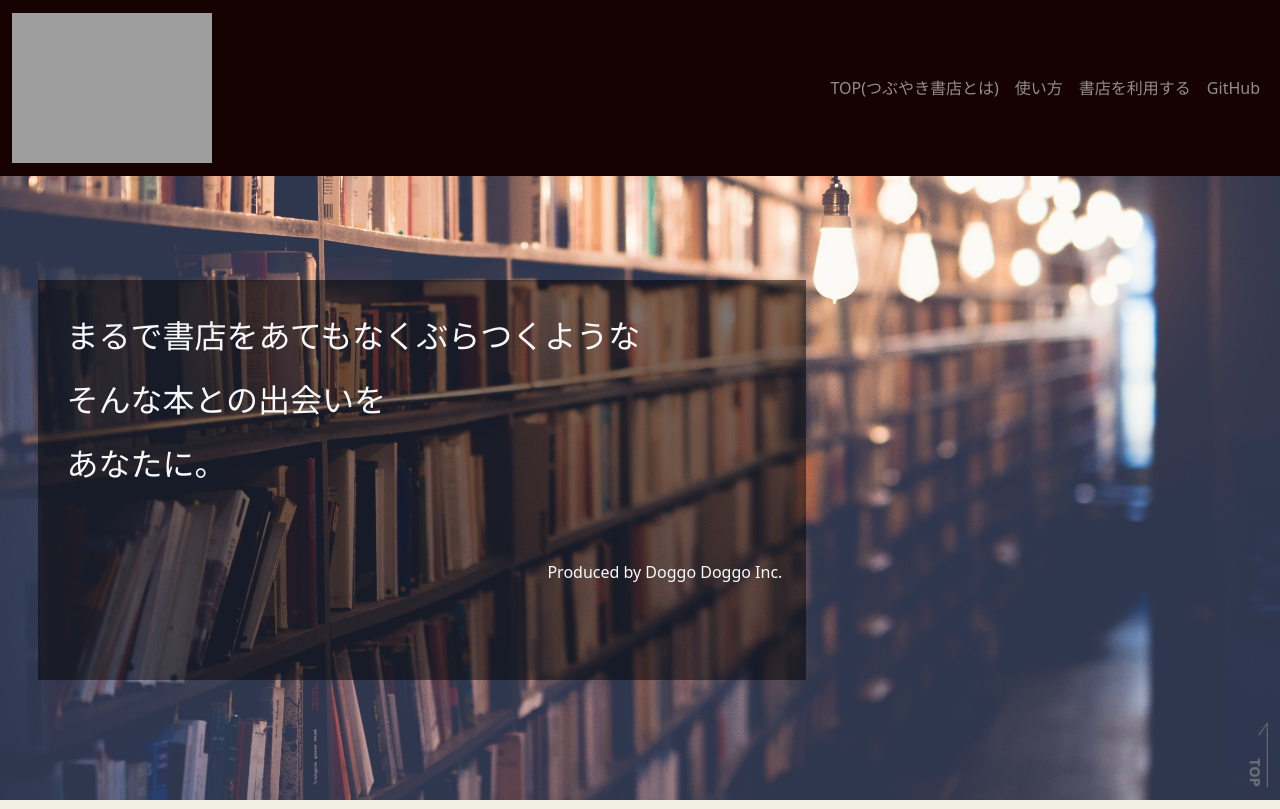
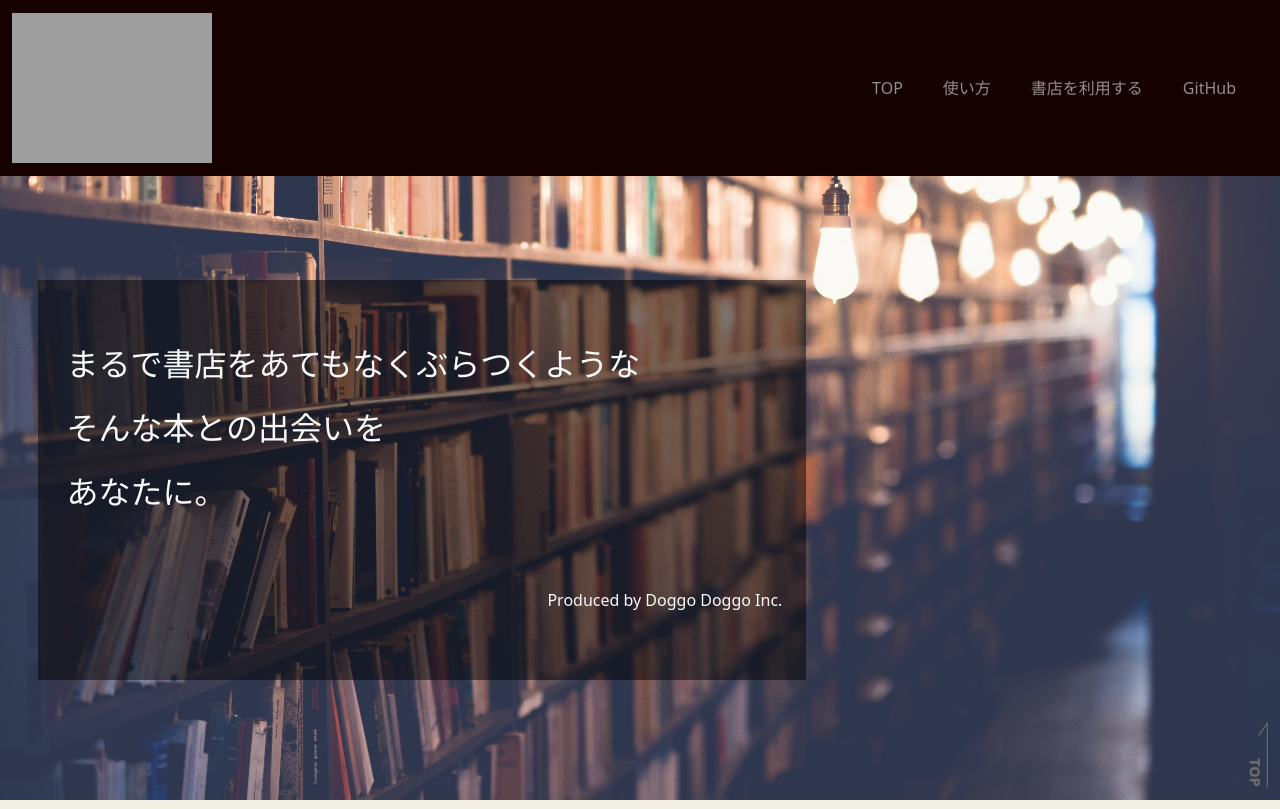
Before and after one commit to takahi-ro/fav-reco, a Flask app: page / in a window 1280 px wide. Shown: the top 809 px of the page. Run offline with Flask 2, Linux system fonts and the light colour scheme; some libraries are stand-ins or nearby versions; grey boxes are pictures that could not be loaded.

Commit message:
fix header

```diff
--- a/templates/index.html
+++ b/templates/index.html
@@ -13,21 +13,7 @@
   <link rel="stylesheet" href="../static/css/style.css">
   <!-- Vue routerのCDN -->
   <script src="https://unpkg.com/vue-router/dist/vue-router.js"></script>
-  <style>
-    .bd-placeholder-img {
-      font-size: 1.125rem;
-      text-anchor: middle;
-      -webkit-user-select: none;
-      -moz-user-select: none;
-      user-select: none;
-    }
 
-    @media (min-width: 768px) {
-      .bd-placeholder-img-lg {
-        font-size: 3.5rem;
-      }
-    }
-  </style>
 </head>
 
 <body>
@@ -42,8 +28,8 @@
         </button>
           <div class="collapse navbar-collapse" :class="{show: navFlag}" id="navbarCollapse">
             <ul class="navbar-nav ms-auto mb-2 mb-md-0">
-              <li class="nav-item " @click="changeActive1" :class="{active: isActive1}">
-                <a href="/" class="nav-link">TOP(つぶやき書店とは)</a>
+              <li class="nav-item" @click="changeActive1" :class="{active: isActive1}">
+                <a href="/" class="nav-link">TOP</a>
               </li>
               <li class="nav-item" @click="changeActive2" :class="{active: isActive2}">
                 <router-link to="/usage" class="nav-link">使い方</router-link>
@@ -64,11 +50,15 @@
     </nav>
     <div class=" w-100" :class = "{backgroundImg: topFlag,backgroundImg2: topFlag2}">
     </div>
-    <div class="catchCopy text-light p-4 h-50">
-      <p class='lh-lg text-start ps-1'>まるで書店をあてもなくぶらつくような<br>
-        そんな本との出会いを<br>
-        あなたに。</p>
-      <p class="text-end  pt-5 fs-6 doggo">Produced by Doggo Doggo Inc.</p>
+    <div class="catchCopy text-light p-4 h-50 d-flex align-items-center">
+      <div class="w-100">
+        <p class='lh-lg text-start ps-1'>
+          まるで書店をあてもなくぶらつくような<br>
+          そんな本との出会いを<br>
+          あなたに。
+        </p>
+        <p class="text-end pt-5 fs-6">Produced by Doggo Doggo Inc.</p>
+      </div>
     </div>
 
     <div v-if="topBody" class="topBody">
@@ -205,5 +195,22 @@
     integrity="sha384-ygbV9kiqUc6oa4msXn9868pTtWMgiQaeYH7/t7LECLbyPA2x65Kgf80OJFdroafW"
     crossorigin="anonymous"></script>
 </body>
+<style>
+  .bd-placeholder-img {
+    font-size: 1.125rem;
+    text-anchor: middle;
+    -webkit-user-select: none;
+    -moz-user-select: none;
+    user-select: none;
+  }
+  .nav-item{
+    margin-right: 1.5rem !important;
+  }
+  @media (min-width: 768px) {
+    .bd-placeholder-img-lg {
+      font-size: 3.5rem;
+    }
+  }
+</style>
 
 </html>
```
